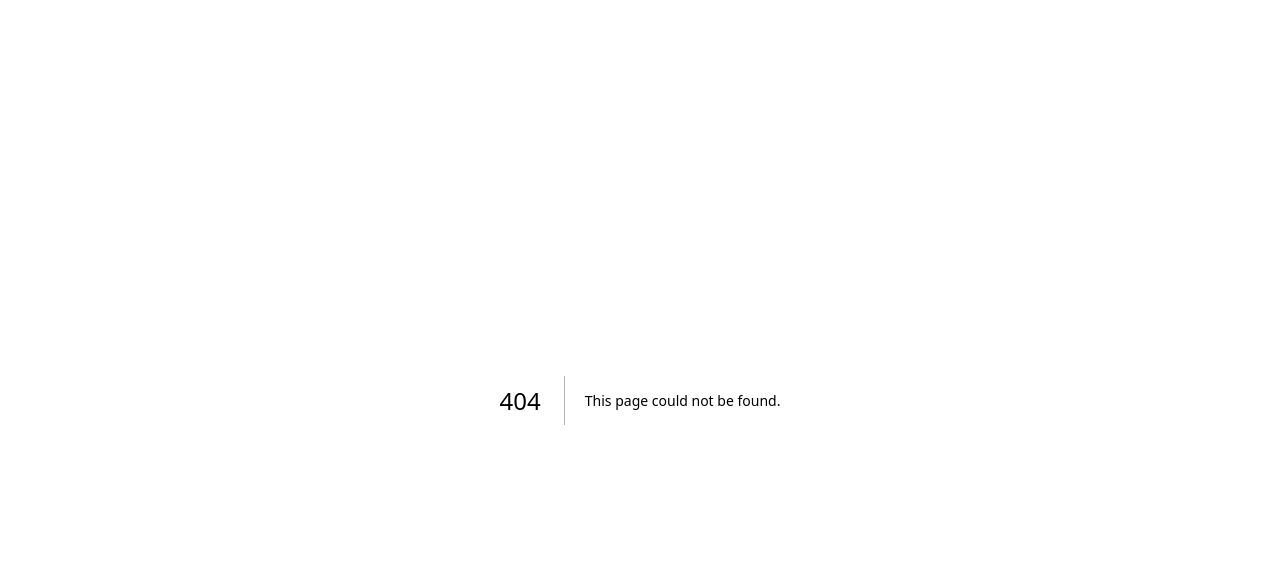
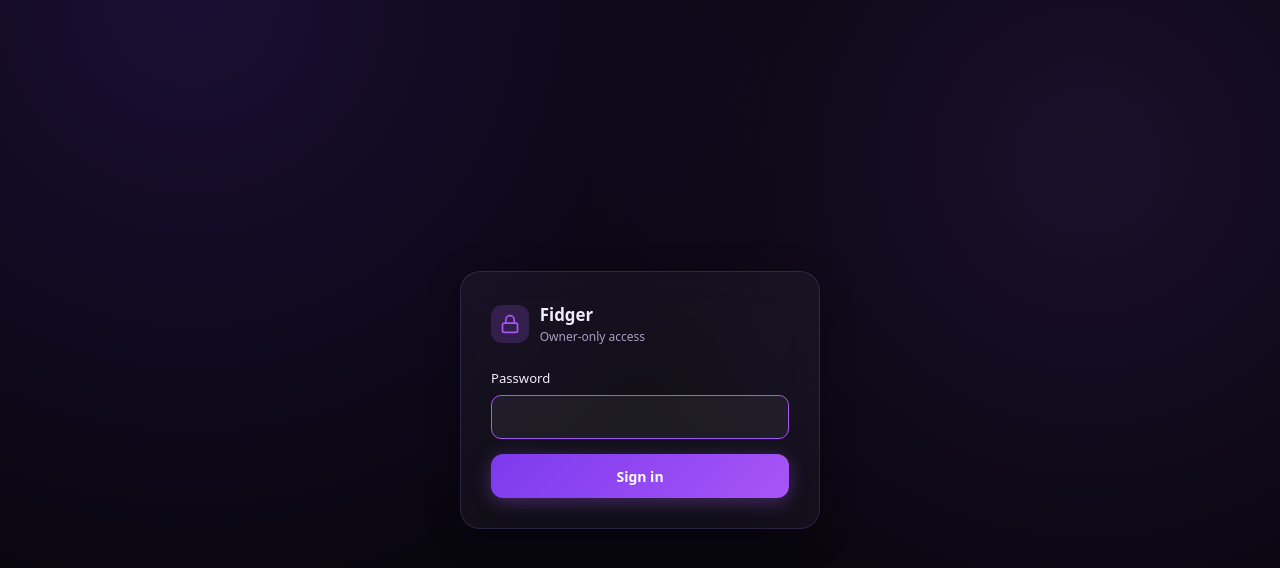
Before and after one commit to RhythmusByte/Fidger, a Next.js app: page /login in a window 1280 px wide. Before the commit this address had no page. Shown: the top 568 px of the page. Built offline with nearby package versions, Linux system fonts and the light colour scheme.

Commit message:
feat(auth): wrap login form in Suspense boundary for useSearchParams

```diff
--- /dev/null
+++ b/app/login/page.js
@@ -0,0 +1,10 @@
+import { Suspense } from "react";
+import LoginForm from "./LoginForm";
+
+export default function LoginPage() {
+  return (
+    <Suspense fallback={null}>
+      <LoginForm />
+    </Suspense>
+  );
+}
```
